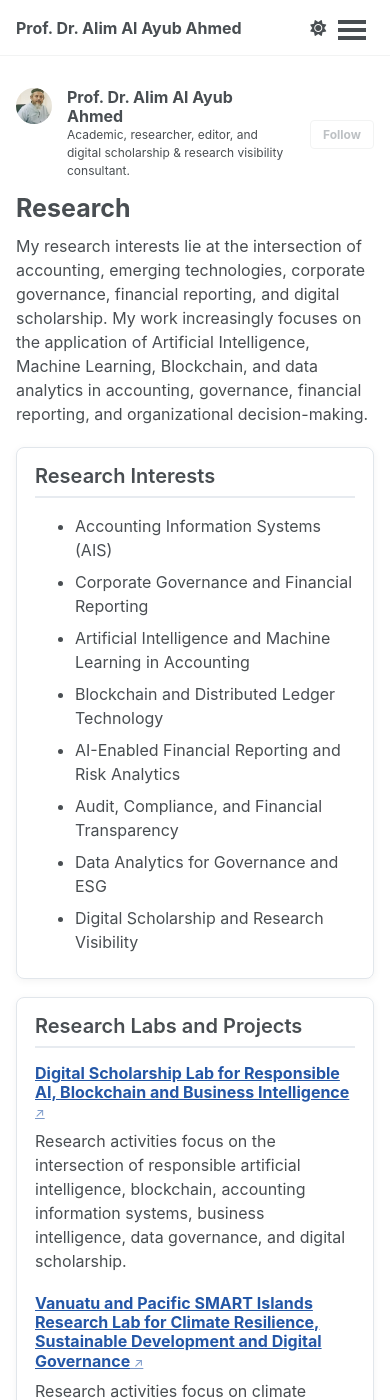
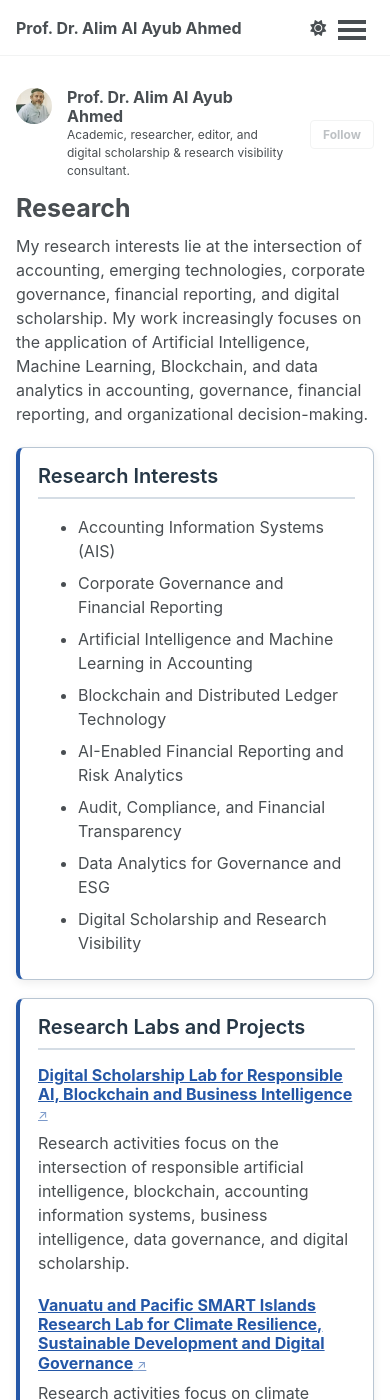
Before and after one commit to alimalayubahmed/alimalayubahmed.github.io, a Jekyll site: the page built from _pages/research.md, in a window 390 px wide and 1400 px high. Built offline with Jekyll 4.4.1, drawn with Linux system fonts in a browser that asks for light colours; a style sheet for code colours, icons or effects is not loaded.

Commit message:
Update main.scss

```diff
--- a/assets/css/main.scss
+++ b/assets/css/main.scss
@@ -67,6 +67,7 @@
   margin: 0 !important;
   padding: 0 !important;
   min-height: 0 !important;
+
   color: #333333 !important;
   font-size: 0.78em !important;
   font-weight: 500 !important;
@@ -84,43 +85,96 @@
    ========================================================= */
 
 .content-card {
+  position: relative;
+  overflow: hidden;
+
   background: #ffffff;
-  border: 1px solid #e1e6eb;
+
+  /* Clear visible border */
+  border: 1.5px solid #b9c6d3;
+  border-left: 5px solid #2457a7;
+
   border-radius: 10px;
+
   padding: 20px 24px;
-  margin: 0 0 22px 0;
-  box-shadow: 0 2px 8px rgba(0, 0, 0, 0.05);
+  margin: 0 0 24px 0;
+
+  box-shadow: 0 3px 10px rgba(0, 0, 0, 0.07);
 
   transition:
-    transform 0.2s ease,
-    box-shadow 0.2s ease,
-    border-color 0.2s ease;
+    transform 0.25s ease,
+    box-shadow 0.25s ease,
+    border-color 0.25s ease,
+    background-color 0.25s ease;
 }
 
+
+/* Stronger card hover effect */
+
 .content-card:hover {
-  transform: translateY(-2px);
-  border-color: #c9d2dc;
-  box-shadow: 0 6px 16px rgba(0, 0, 0, 0.08);
+  transform: translateY(-5px);
+
+  background: #f8fbff;
+
+  border-color: #2878b8;
+  border-left-color: #0b7a4b;
+
+  box-shadow:
+    0 10px 24px rgba(36, 87, 167, 0.16),
+    0 3px 8px rgba(0, 0, 0, 0.08);
 }
+
+
+/* Card main heading */
 
 .content-card h2 {
   margin-top: 0 !important;
   margin-bottom: 16px;
-  padding-bottom: 8px;
 
-  border-bottom: 2px solid #e7ebf0;
+  padding-bottom: 9px;
+
+  color: #263746;
+
+  border-bottom: 2px solid #d5dde5;
 
   font-weight: 600;
+
+  transition:
+    color 0.25s ease,
+    border-color 0.25s ease;
 }
+
+
+/* Main heading hover */
+
+.content-card:hover h2 {
+  color: #2457a7;
+  border-bottom-color: #6fa4cf;
+}
+
+
+/* Card subheadings */
 
 .content-card h3 {
   margin-top: 18px;
   margin-bottom: 8px;
+
+  transition: color 0.25s ease;
 }
 
 .content-card h3:first-of-type {
   margin-top: 4px;
 }
+
+
+/* Subheading hover */
+
+.content-card:hover h3 {
+  color: #0b6b3a;
+}
+
+
+/* Remove unnecessary bottom spacing */
 
 .content-card p:last-child,
 .content-card ul:last-child {
@@ -144,14 +198,17 @@
 .lab-link:hover,
 .lab-link:focus {
   color: #0b6b3a;
+
   text-decoration: underline;
   text-underline-offset: 4px;
 }
 
 .lab-link::after {
   content: " ↗";
+
   font-size: 0.78em;
   font-weight: normal;
+
   opacity: 0.6;
 
   transition: opacity 0.2s ease;
@@ -168,12 +225,16 @@
    ========================================================= */
 
 @media (max-width: 768px) {
+
   .content-card {
     padding: 16px 18px;
     margin-bottom: 18px;
+
     border-radius: 8px;
+    border-left-width: 4px;
   }
 
+  /* Avoid movement on phones/tablets */
   .content-card:hover {
     transform: none;
   }
```
